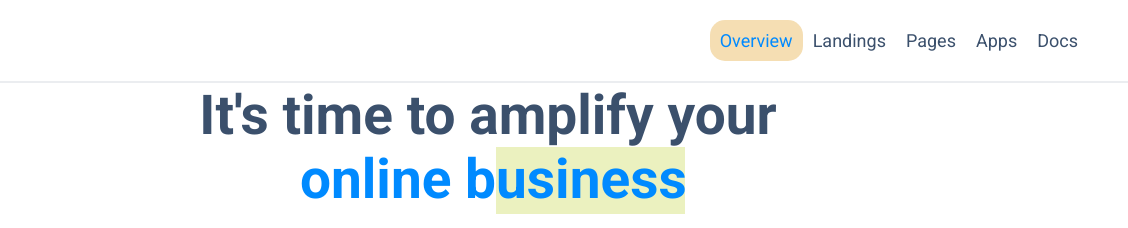
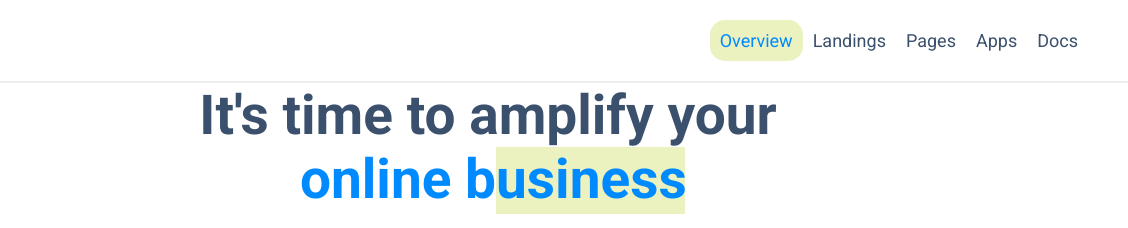
Before and after one commit to Mahmudedu/Quick-Sample-Website-Design, a plain HTML site: page index.html in a window 1280 px wide. In both pictures the pointer is over the link "Overview". Shown: the top 228 px of the page, 152-1280 px from the left. Drawn offline with Linux system fonts and the light colour scheme.

Commit message:
nav ul li a:hover
    background-color: #ebf1bf;

```diff
--- a/style.css
+++ b/style.css
@@ -69,7 +69,7 @@ nav ul li a{
 }
 nav ul li a:hover{
     color: #008AFF;
-    background-color: wheat;
+    background-color: #ebf1bf;
     border-radius: 15px;
 
 }
```
